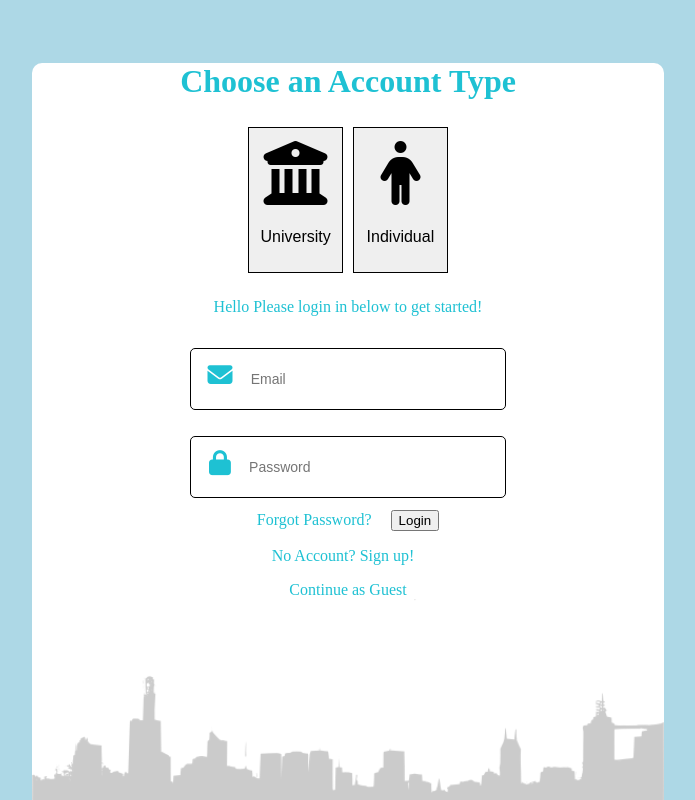
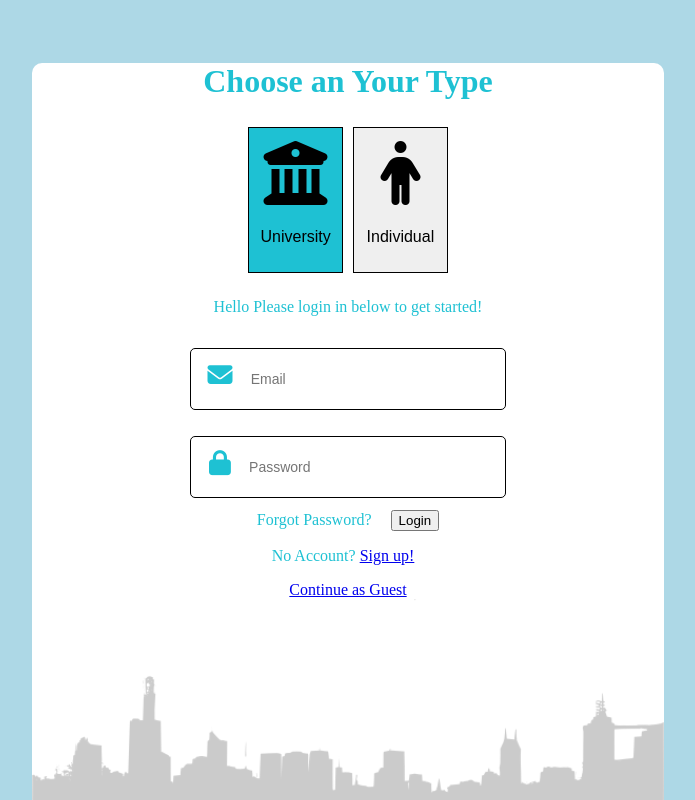
Before and after one commit to phomann13/MediHacks23_ETPK, a plain HTML site: page Landing.html in a window 1280 px wide. Both pictures are taken after a click on the button "University". Shown: the top 800 px of the page, without its empty margins (292-987 px from the left). Drawn offline with Linux system fonts and the light colour scheme.

Commit message:
Linkeing and Sing up page edits, still buggy with transitions and links

```diff
--- a/Landing.html
+++ b/Landing.html
@@ -12,7 +12,7 @@
     <div class="page-container">
         <div class="center-container">
             <div class="title">
-                <h1>Choose an Account Type</h1>
+                <h1>Choose an Your Type</h1>
             </div>
 
             <div class="accounts">
@@ -67,8 +67,8 @@
             </form>
             <div class="no-account">
 
-                <p>No Account? <a>Sign up!</a></p>
-                <link>Continue as Guest<link>
+                <p>No Account? <a href="Signup.html">Sign up!</a></p>
+                <a href="Home.html">Continue as Guest<a>
 
 
             </div>
--- a/Stylesheets/landing-stylesheet.css
+++ b/Stylesheets/landing-stylesheet.css
@@ -159,3 +159,9 @@ body{
     opacity: .5;
     width: 100%
 }
+.account-boxes:hover{
+    box-shadow: 5px 2.5px 2.5px  rgb(30, 193, 211);
+}
+.account-boxes:focus{
+    background-color: rgb(30, 193, 211);
+}
```
Also changed, not shown: Home.html (+1 -1 lines), Signup.html (+1 -1 lines).
